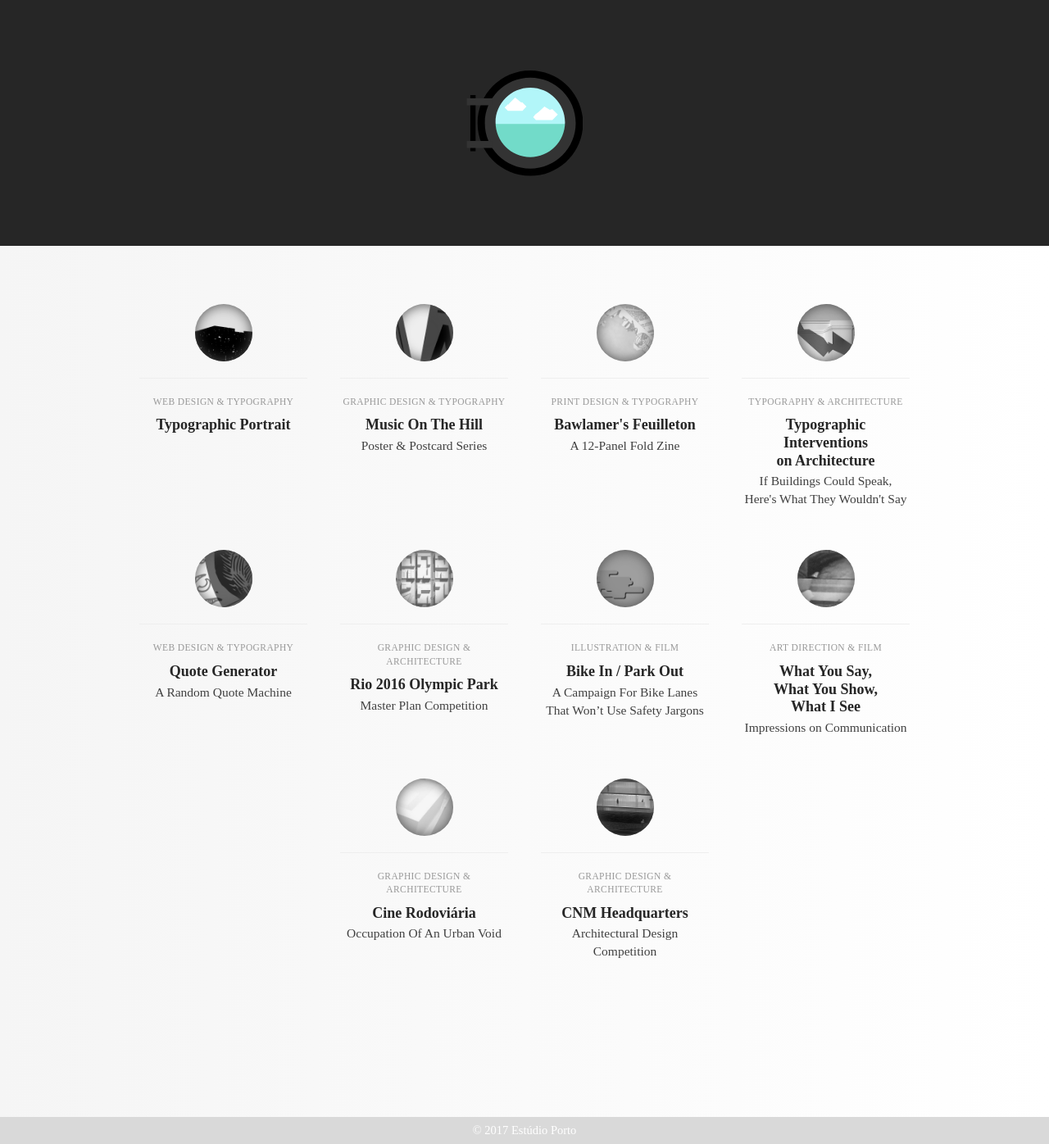
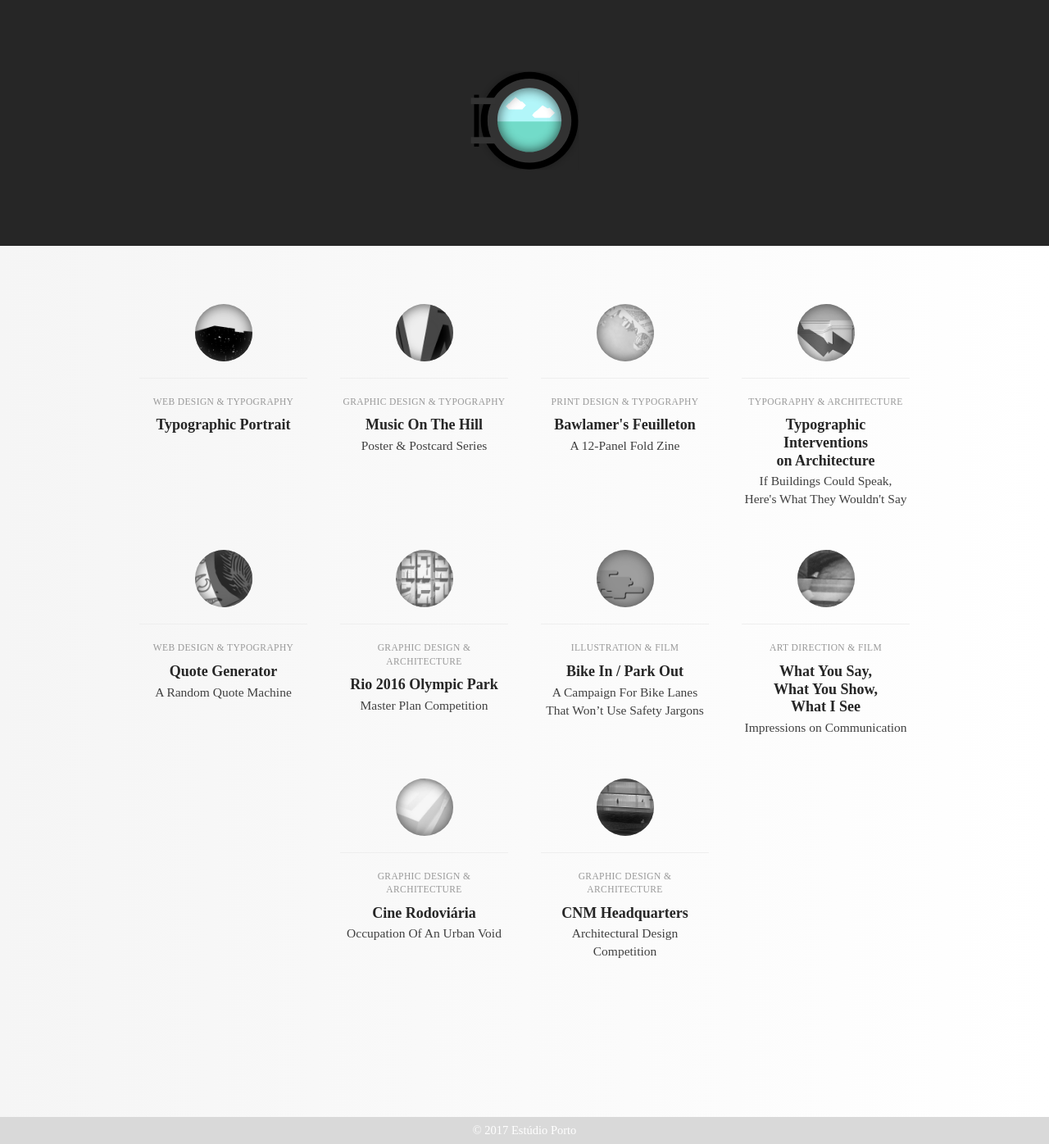
Before and after one commit to carolineportugal/estudioporto, a Jekyll site: the page built from index.html, in a window 1280 px wide. Shown: the whole page at 82% size. Built offline with Jekyll 4.4.1, drawn with Linux system fonts in a browser that asks for light colours; nearby versions of some CDN libraries; some web fonts are replaced.

Commit message:
adds final logo without animation

```diff
--- a/_sass/_home.scss
+++ b/_sass/_home.scss
@@ -95,7 +95,7 @@ $transition-time:.2s;
     align-items: center;
 
     svg{
-        height:130px;
+        height:120px;
     }
 
   }
--- a/index.html
+++ b/index.html
@@ -8,6 +8,7 @@ layout: default
 
   <div class="header">
 
+    <div class="title-logo-wrapper">
       <svg version="1.1" xmlns="http://www.w3.org/2000/svg" x="0px" y="0px"
       	 viewBox="0 0 265 241" style="enable-background:new 0 0 265 241;" xml:space="preserve">
       <style type="text/css">
@@ -22,15 +23,28 @@ layout: default
       	.st8{fill:#E2E2E2;}
       	.st9{fill:#BABABA;}
       </style>
+      <defs>
+        <filter id="dropshadow">
+          <feGaussianBlur in="SourceAlpha" stdDeviation="15" /> <!-- stdDeviation is how much to blur -->
+          <feOffset dx="0" dy="0" /> <!-- how much to offset -->
+          <feComponentTransfer>
+            <feFuncA type="linear" slope="0.7"/> <!-- opacity of the dropshadow -->
+          </feComponentTransfer>
+          <feMerge>
+            <feMergeNode/> <!-- this contains the offset blurred image -->
+            <feMergeNode in="SourceGraphic"/> <!-- this contains the element that the filter is applied to -->
+          </feMerge>
+        </filter>
+      </defs>
       <g>
       	<rect class="st6" width="265" height="241"/>
       	<circle id="sky" class="st0" cx="144.7" cy="119.3" r="82.2"/>
       	<path id="sea" class="st1" d="M229,122.8c0,49.3-37.7,84.3-84.3,84.3s-84.3-35-84.3-84.3H229z"/>
-    	<polygon id="cloud2" class="st2" points="194.7,114 157.5,114 151.2,107.7 155.9,101.6 163.3,96 176.7,83.2 188.8,90.9
+      	<polygon id="cloud2" class="st2 shadow" points="194.7,114 157.5,114 151.2,107.7 155.9,101.6 163.3,96 176.7,83.2 188.8,90.9
       		194.7,89.4 207,101.7 194.7,114 	"/>
       	<polygon id="cloud1" class="st2" points="136.1,83.5 126.4,73.8 124,74.1 110.5,63.1 96.6,76.9 96.8,78.9 94.1,78.4 86.7,85.8 94.1,93.2
       		127.1,93.2 127.1,93.2 136.1,83.5 	"/>
-    	<path class="st7" d="M144.7,13c-59.6,0-108,48.4-108,108c0,59.6,48.4,108,108,108c59.6,0,108-48.4,108-108
+      	<path class="st7" style="filter:url(#dropshadow)" d="M144.7,13c-59.6,0-108,48.4-108,108c0,59.6,48.4,108,108,108c59.6,0,108-48.4,108-108
       		C252.7,61.4,204.4,13,144.7,13z M144.7,197.9c-43.4,0-78.6-35.2-78.6-78.6s35.2-78.6,78.6-78.6s78.6,35.2,78.6,78.6
       		S188.1,197.9,144.7,197.9z"/>
       	<path d="M144.7,1.7C78.8,1.7,25.4,55.1,25.4,121c0,65.9,53.4,119.3,119.3,119.3c65.9,0,119.3-53.4,119.3-119.3
@@ -41,6 +55,7 @@ layout: default
       	<rect class="st7" x="1" y="161.3" width="60" height="15.8"/>
       </g>
       </svg>
+    </div>
 
   </div>
 
```
Lines whose indentation alone changed are shown as unchanged.
